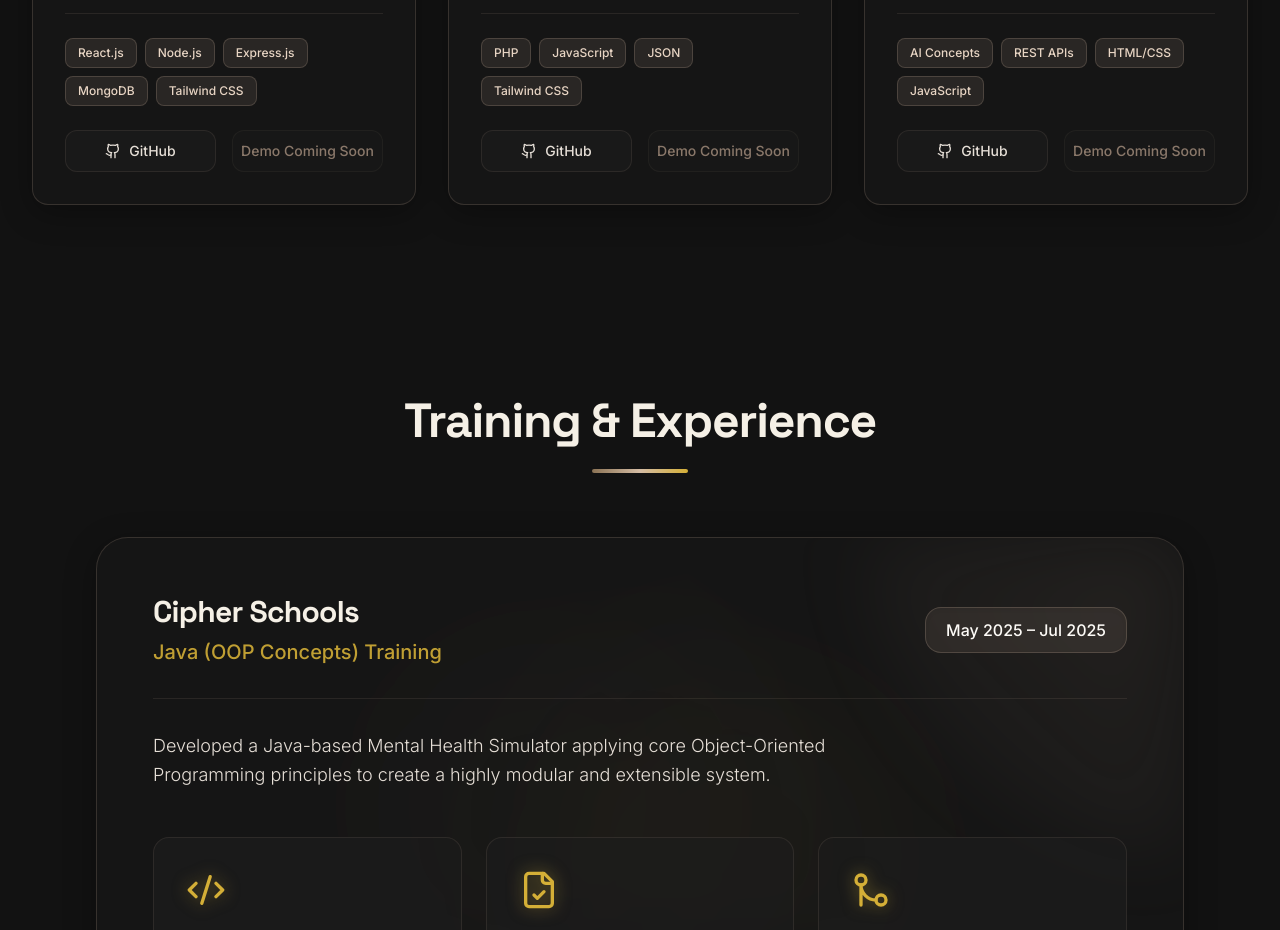
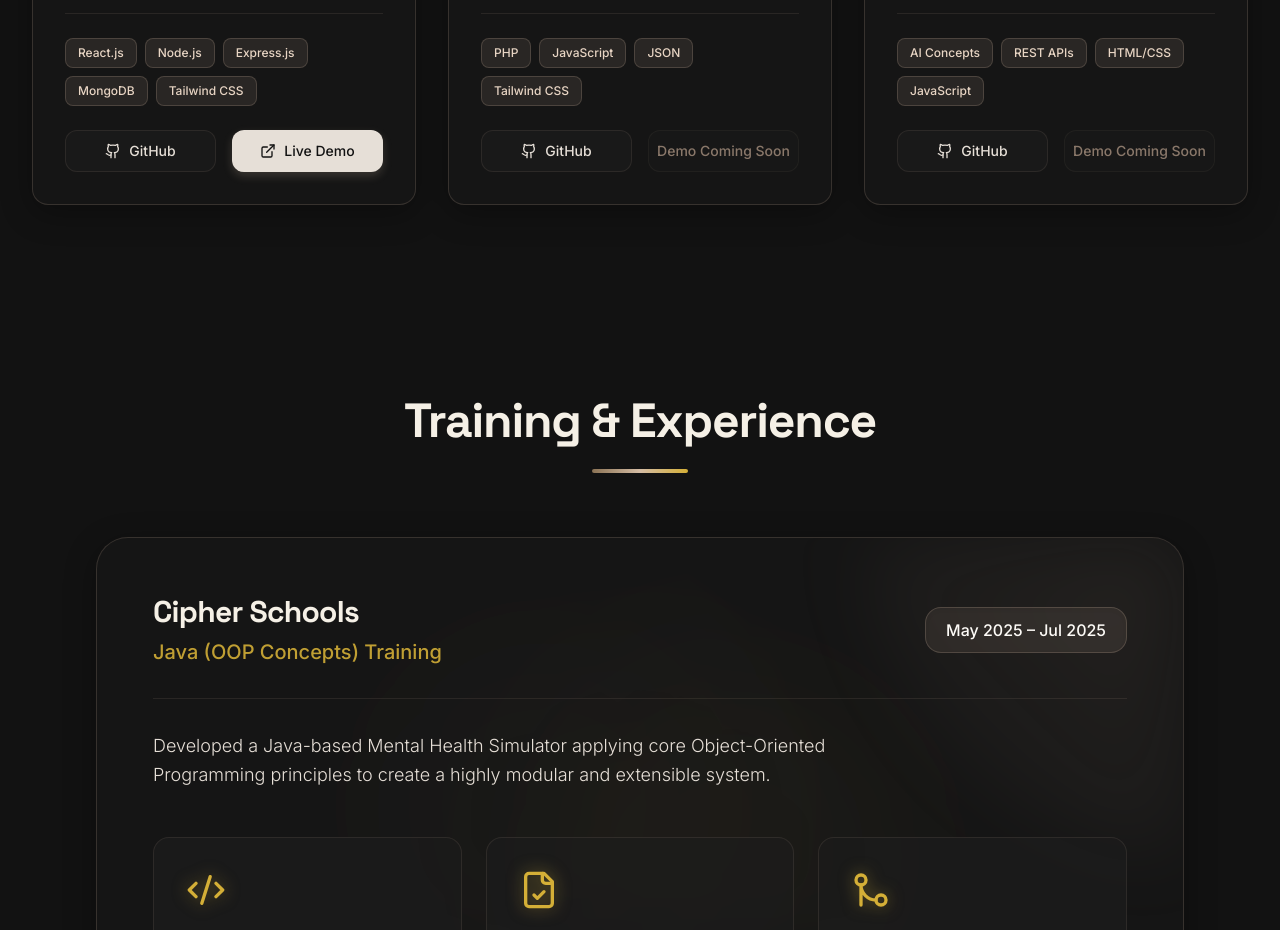
Before and after one commit to MalguTejashwini/Tejashwini-Portfolio, a React (Vite) app: page / in a window 1280 px wide. Shown: the part 3180-4110 px from the top of the page. Built offline with nearby package versions, Linux system fonts and the light colour scheme.

Commit message:
update agrisecure live demo link

```diff
--- a/src/components/Projects.jsx
+++ b/src/components/Projects.jsx
@@ -19,7 +19,7 @@ const Projects = () => {
             ],
             techStack: ["React.js", "Node.js", "Express.js", "MongoDB", "Tailwind CSS"],
             github: "https://github.com/MalguTejashwini",
-            demo: "#"
+            demo: "https://agrisecure-pxmw.vercel.app/"
         },
         {
             title: "QuickCart",
```
